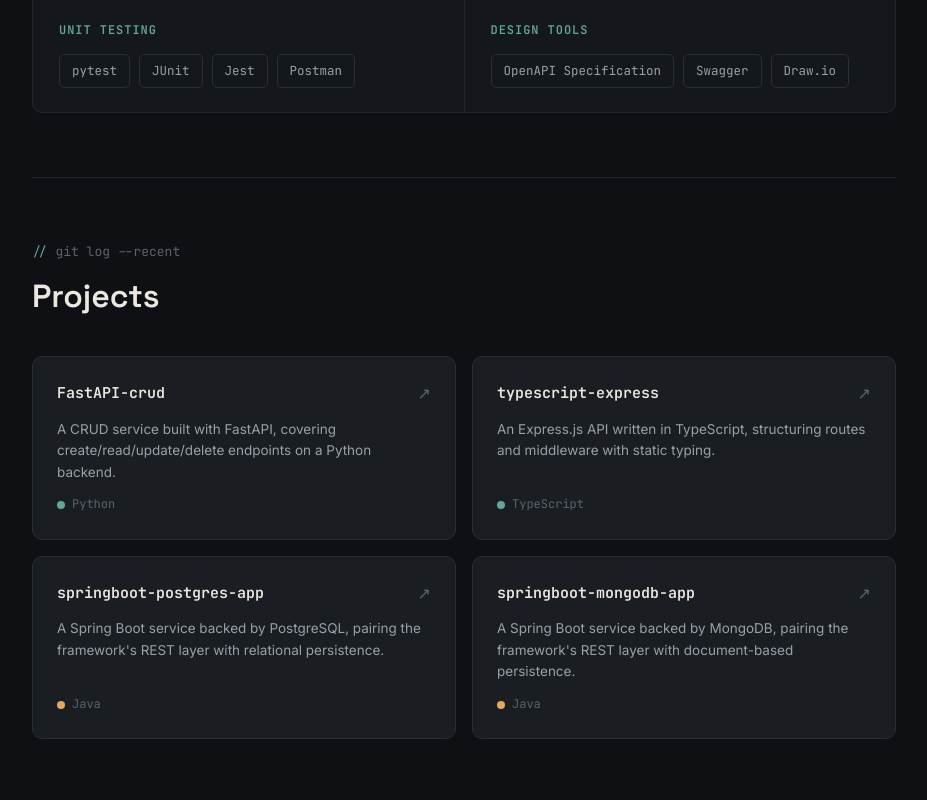
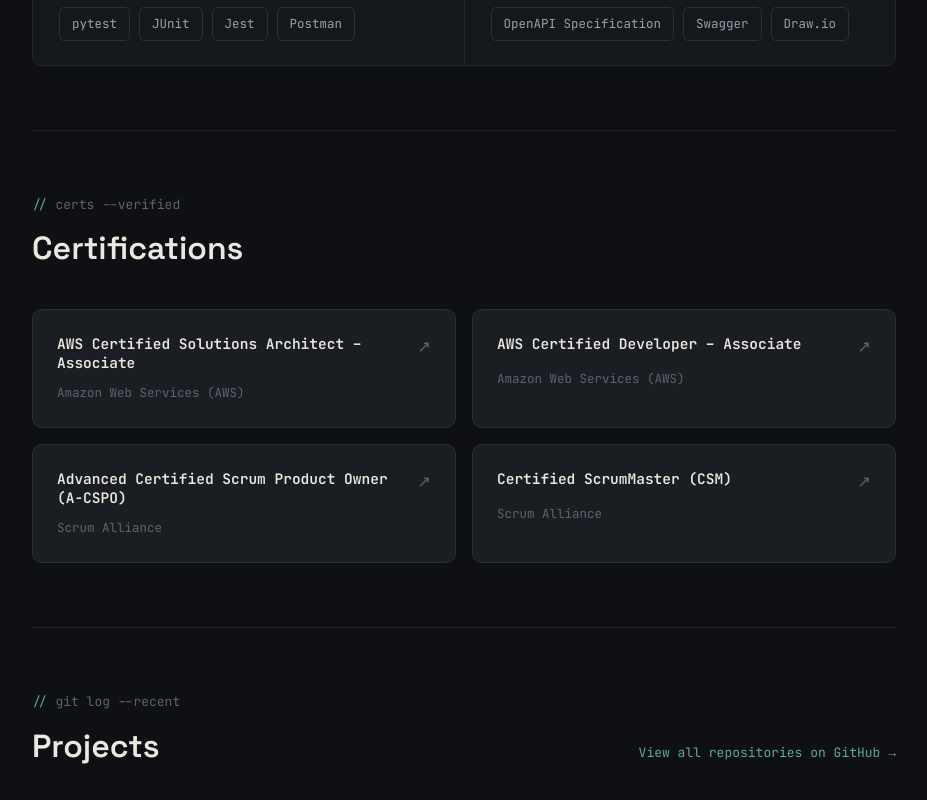
Before and after one commit to aniruddha-raje/aniruddha-raje.github.io, a plain HTML site: page index.html in a window 1280 px wide. Shown: the part 1420-2220 px from the top of the page, without its empty margins (176-1103 px from the left). Drawn offline with Linux system fonts and the light colour scheme.

Commit message:
added certifications and minor refac

```diff
--- a/index.html
+++ b/index.html
@@ -237,6 +237,23 @@
     font-weight: 600;
     margin-bottom: 34px;
   }
+  .section-head-row{
+    display: flex;
+    align-items: baseline;
+    justify-content: space-between;
+    flex-wrap: wrap;
+    gap: 10px;
+    margin-bottom: 34px;
+  }
+  .section-head-row h2{ margin-bottom: 0; }
+  .section-link{
+    font-family: var(--font-mono);
+    font-size: 13px;
+    color: var(--teal);
+    white-space: nowrap;
+    transition: color 0.2s ease;
+  }
+  .section-link:hover{ color: var(--amber); }
 
   /* ---------- STACK ---------- */
   .stack-grid{
@@ -320,6 +337,35 @@
   .lang-java{ background: var(--amber); }
   .lang-js{ background: var(--teal); }
 
+  /* ---------- CERTIFICATIONS ---------- */
+  .cert-grid{
+    display: grid;
+    grid-template-columns: repeat(2, 1fr);
+    gap: 16px;
+  }
+  .cert-card{
+    background: var(--surface);
+    border: 1px solid var(--border);
+    border-radius: 10px;
+    padding: 24px;
+    transition: border-color 0.2s ease, transform 0.2s ease, background 0.2s ease;
+    display: flex;
+    flex-direction: column;
+    gap: 10px;
+  }
+  .cert-card:hover{
+    border-color: var(--amber-dim);
+    background: var(--surface-hover);
+    transform: translateY(-3px);
+  }
+  .cert-card:hover .proj-arrow{ transform: translate(3px,-3px); color: var(--amber); }
+  .cert-card .proj-name{ font-size: 14.5px; line-height: 1.35; }
+  .cert-issuer{
+    font-family: var(--font-mono);
+    font-size: 12.5px;
+    color: var(--text-faint);
+  }
+
   /* ---------- CONTACT / FOOTER ---------- */
   .contact{
     padding: 70px 0 40px;
@@ -377,9 +423,6 @@
         <p class="hero-sub">Hands-on software professional with 10 years of experience designing solutions, architecting systems, and developing cloud-native backend microservices on AWS using Node.js, Python, and Java.</p>
         <div class="hero-meta">
           <span>📍 Melbourne, Victoria</span>
-        </div>
-        <div class="hero-actions">
-          <a class="btn btn-primary" href="https://github.com/aniruddha-raje" target="_blank" rel="noopener">View GitHub profile →</a>
         </div>
       </div>
 
@@ -484,9 +527,52 @@
     </div>
   </section>
 
+  <section class="section" id="certifications">
+    <div class="comment">certs --verified</div>
+    <h2>Certifications</h2>
+    <div class="cert-grid">
+
+      <a class="cert-card" href="https://www.credly.com/badges/b17649d8-6372-493c-b801-a34963505cd2/public_url" target="_blank" rel="noopener">
+        <div class="proj-top">
+          <span class="proj-name">AWS Certified Solutions Architect – Associate</span>
+          <span class="proj-arrow">↗</span>
+        </div>
+        <p class="cert-issuer">Amazon Web Services (AWS)</p>
+      </a>
+
+      <a class="cert-card" href="https://www.credly.com/badges/0d23aa1b-237e-4741-9636-92696d17f671/public_url" target="_blank" rel="noopener">
+        <div class="proj-top">
+          <span class="proj-name">AWS Certified Developer – Associate</span>
+          <span class="proj-arrow">↗</span>
+        </div>
+        <p class="cert-issuer">Amazon Web Services (AWS)</p>
+      </a>
+
+      <a class="cert-card" href="https://bcert.me/bc/html/show-badge.html?b=hxwldlkj" target="_blank" rel="noopener">
+        <div class="proj-top">
+          <span class="proj-name">Advanced Certified Scrum Product Owner (A-CSPO)</span>
+          <span class="proj-arrow">↗</span>
+        </div>
+        <p class="cert-issuer">Scrum Alliance</p>
+      </a>
+
+      <a class="cert-card" href="https://bcert.me/bc/html/show-badge.html?b=wjgcimau" target="_blank" rel="noopener">
+        <div class="proj-top">
+          <span class="proj-name">Certified ScrumMaster (CSM)</span>
+          <span class="proj-arrow">↗</span>
+        </div>
+        <p class="cert-issuer">Scrum Alliance</p>
+      </a>
+
+    </div>
+  </section>
+
   <section class="section" id="projects">
     <div class="comment">git log --recent</div>
-    <h2>Projects</h2>
+    <div class="section-head-row">
+      <h2>Projects</h2>
+      <a class="section-link" href="https://github.com/aniruddha-raje?tab=repositories" target="_blank" rel="noopener">View all repositories on GitHub →</a>
+    </div>
     <div class="proj-grid">
 
       <a class="proj-card" href="https://github.com/aniruddha-raje/FastAPI-crud" target="_blank" rel="noopener">
```
